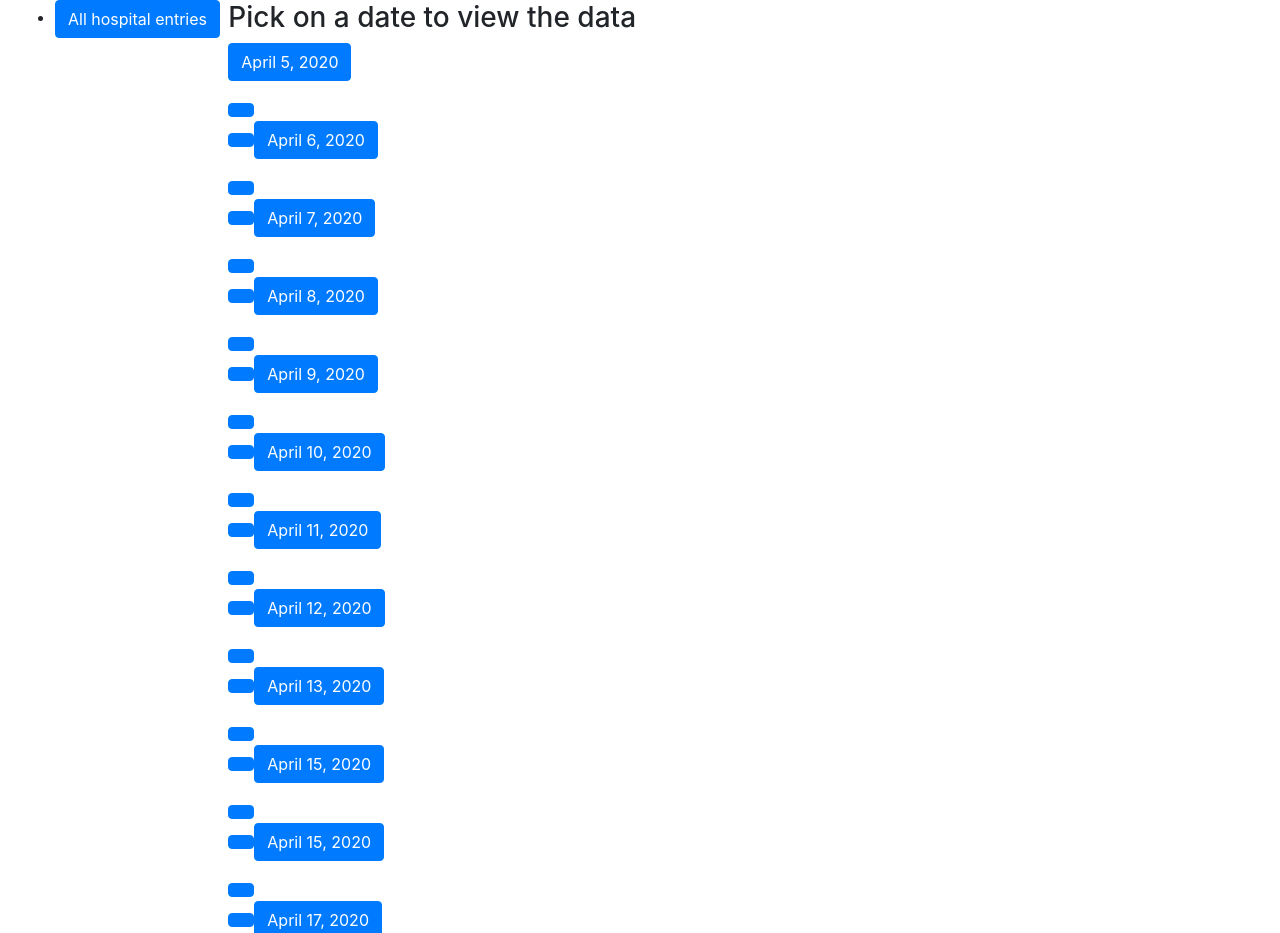
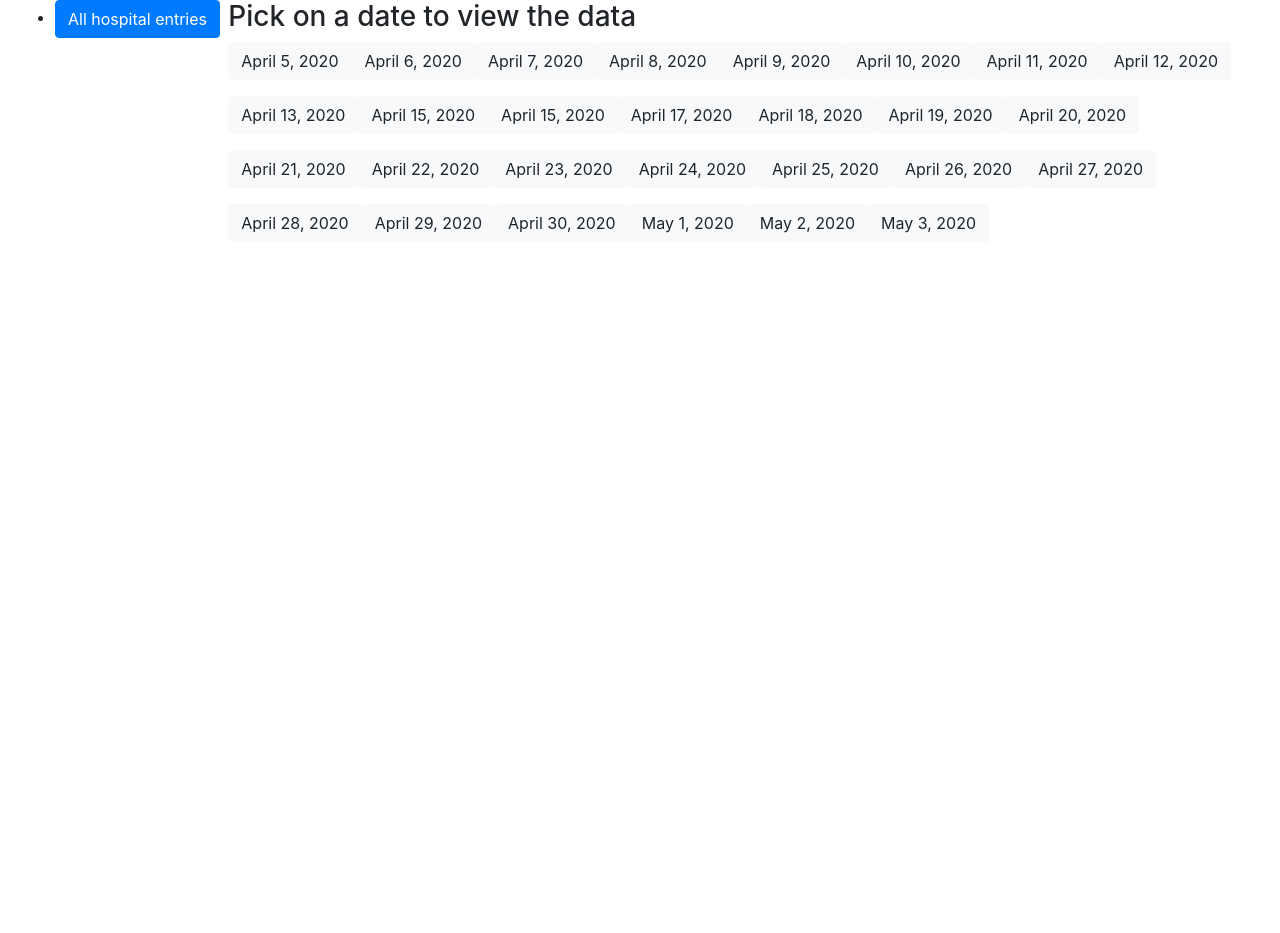
Before and after one commit to decareano/django_app, a Django app: page /covidapp/hospitals/ in a window 1280 px wide. Shown: the top 933 px of the page. After the commit the page ends 233 px from the top, so only its background shows below. Run offline with Django 3.2, Linux system fonts and the light colour scheme; data comes from the database, SQL or seed files in the repository; some libraries are stand-ins or nearby versions.

Commit message:
playing with bootstrap

```diff
--- a/covidapp/templates/covidapp/hospital_list.html
+++ b/covidapp/templates/covidapp/hospital_list.html
@@ -1,16 +1,18 @@
 {% extends 'base.html' %}
 
 {% block content %}
+<h3> Pick on a date to view the data </h3>
+
 <div class="container">
-  <div class="row">
-    <div class="col-sm">
+    <div class="row">
 
+
+
+      {% for instance in object_list %}
+      <p><a class="btn btn-light" href='/covidapp/{{ instance.id }}'>{{ instance.date_time }}</a></p>
+      {% endfor %}
+      {% endblock %}
+      </div>
     </div>
-  </div>
+
 </div>
-
-<h3> Pick on a date to view the data </h3>
-{% for instance in object_list %}
-<p><a class="btn btn-primary" href='/covidapp/{{ instance.id }}'>{{ instance.date_time }}</p>
-{% endfor %}
-{% endblock %}
```
